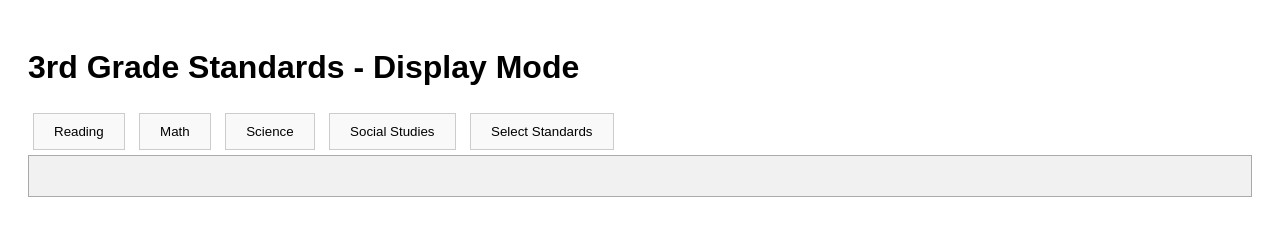
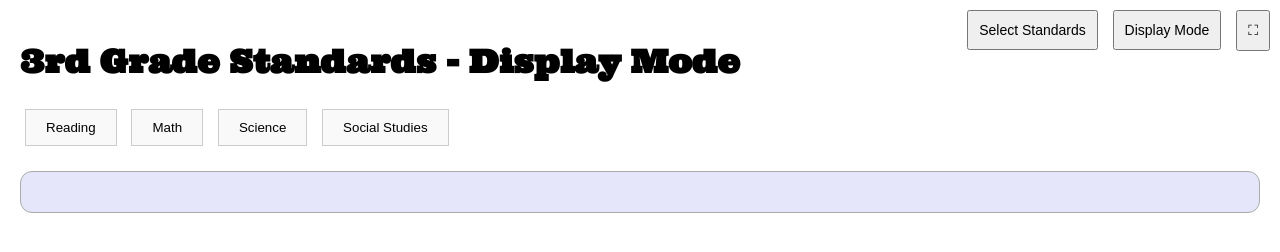
Before and after one commit to mbrinkerhoff014/Third-Grade-Standard-Display, a plain HTML site: page index.html in a window 1280 px wide. Drawn offline with Linux system fonts and the light colour scheme.

Commit message:
Update index.html

```diff
--- a/index.html
+++ b/index.html
@@ -3,10 +3,12 @@
 <head>
   <meta charset="UTF-8">
   <title>3rd Grade Standards Selector</title>
+  <link href="https://fonts.googleapis.com/css2?family=Ultra&display=swap" rel="stylesheet">
   <style>
     body {
-      font-family: sans-serif;
+      font-family: 'Ultra', serif;
       padding: 20px;
+      margin: 0;
     }
     .page {
       display: none;
@@ -30,9 +32,11 @@
     #displayArea {
       border: 1px solid #aaa;
       padding: 20px;
-      background: #f1f1f1;
+      background: lavender;
       font-size: 24px;
       line-height: 1.6;
+      border-radius: 12px;
+      margin-top: 20px;
     }
     #searchBar {
       padding: 10px;
@@ -45,16 +49,32 @@
       padding: 5px 10px;
       cursor: pointer;
     }
+    .top-right-buttons {
+      position: absolute;
+      top: 10px;
+      right: 10px;
+    }
+    .top-right-buttons button {
+      margin-left: 10px;
+      padding: 10px;
+      font-size: 14px;
+      cursor: pointer;
+    }
   </style>
 </head>
 <body>
+  <div class="top-right-buttons">
+    <button onclick="switchPage('selectPage')">Select Standards</button>
+    <button onclick="switchPage('displayPage')">Display Mode</button>
+    <button onclick="toggleFullScreen()">⛶</button>
+  </div>
+
   <div id="displayPage" class="page visible">
     <h1>3rd Grade Standards - Display Mode</h1>
     <button class="subject-button" onclick="showSelected('Reading')">Reading</button>
     <button class="subject-button" onclick="showSelected('Math')">Math</button>
     <button class="subject-button" onclick="showSelected('Science')">Science</button>
     <button class="subject-button" onclick="showSelected('Social Studies')">Social Studies</button>
-    <button class="subject-button" onclick="switchPage('selectPage')">Select Standards</button>
     <div id="displayArea"></div>
   </div>
 
@@ -68,8 +88,6 @@
       <button class="tab-button" onclick="switchSubject('Social Studies')">Social Studies</button>
     </div>
     <div id="standards"></div>
-    <br>
-    <button onclick="switchPage('displayPage')">Display Mode</button>
   </div>
 
   <script>
@@ -228,6 +246,16 @@
       display.innerHTML = selectedStandards.map(std => `<div><strong>${std.tag}</strong>: ${std.text}<br><em>${std.success}</em></div>`).join('<hr>');
     }
 
+    function toggleFullScreen() {
+      if (!document.fullscreenElement) {
+        document.documentElement.requestFullscreen();
+      } else {
+        if (document.exitFullscreen) {
+          document.exitFullscreen();
+        }
+      }
+    }
+
     window.onload = () => {
       renderStandards();
     }
```
